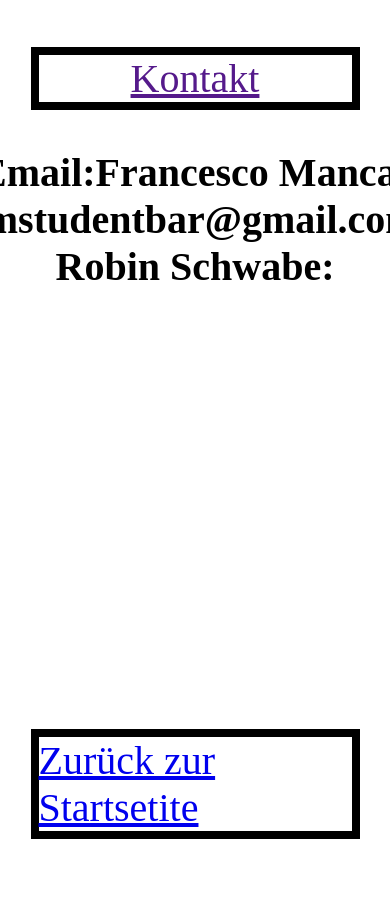
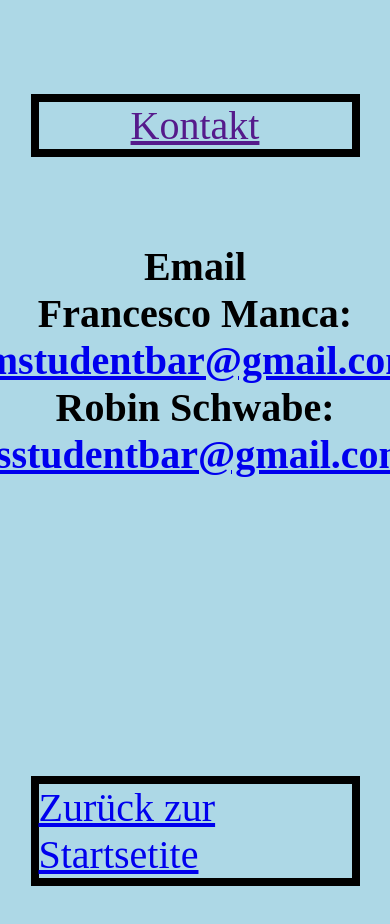
Before and after one commit to Studentbar/Studentbar.github.io, a plain HTML site: page kontakt/index.html in a window 390 px wide. Shown: the top 924 px of the page. Before the commit the page ends 862 px from the top, so only its background shows below. Drawn offline with Linux system fonts and the light colour scheme.

Commit message:
made a mobile version and quality changes

```diff
--- /dev/null
+++ b/Jugendforscht/mobile.css
@@ -0,0 +1,34 @@
+body{
+    background-color: lightblue;
+}
+#header{
+    text-align: center;
+}
+.grid{
+    display: grid;
+    grid-template-columns: 1fr;
+    grid-template-rows: repeat(6, 1fr);
+}
+.grid > a{
+    width: 70%;
+    display: grid;
+    place-items: center;
+    margin: auto;
+    justify-self: center;
+    align-self: center;
+}
+a{
+    border: solid 0.2em black;
+}
+.grid2{
+    display: grid;
+    grid-template-columns: repeat(2, 1fr);
+    grid-template-rows: 1fr;
+}
+.grid2 > img{
+    margin: auto;
+}
+p{
+    margin: auto;
+    text-align: center;
+}
--- a/Jugendforscht/style.css
+++ b/Jugendforscht/style.css
@@ -1,3 +1,6 @@
+body{
+    background-color: lightblue;
+}
 .grid{
     display: grid;
     grid-template-columns: 1fr;
--- /dev/null
+++ b/about-us/mobile.css
@@ -0,0 +1,40 @@
+body{
+    background-color: lightblue;
+}
+#header{
+    text-align: center;
+}
+.grid{
+    display: grid;
+    grid-template-columns: 1fr;
+    grid-template-rows: repeat(6, 1fr);
+}
+.grid > a{
+    width: 70%;
+    display: grid;
+    place-items: center;
+    margin: auto;
+    justify-self: center;
+    align-self: center;
+}
+a{
+    border: solid 0.2em black;
+}
+.grid2{
+    display: grid;
+    grid-template-columns: repeat(2, 1fr);
+    grid-template-rows: 1fr;
+}
+.grid2 > img{
+    margin: auto;
+}
+p{
+    margin: auto;
+    text-align: center;
+}
+#redirect{
+    font-size: 20px;
+    border: none;
+
+
+}
--- a/about-us/style.css
+++ b/about-us/style.css
@@ -1,3 +1,6 @@
+body{
+    background-color: lightblue;
+}
 .grid{
     display: grid;
     grid-template-columns: 1fr;
--- a/kontakt/index.html
+++ b/kontakt/index.html
@@ -5,7 +5,16 @@
     <meta http-equiv="X-UA-Compatible" content="IE=edge" />
     <meta name="viewport" content="width=device-width, initial-scale=1.0" />
     <title>Document</title>
-    <link rel="stylesheet" href="./style.css" />
+    <link
+      rel="stylesheet"
+      media="screen and (min-device-width: 601px)"
+      href="./style.css"
+    />
+    <link
+      rel="stylesheet"
+      media="screen and (max-device-width: 600px)"
+      href="./mobile.css"
+    />
   </head>
 
   <body>
@@ -13,11 +22,19 @@
       <a id="href" href="">Kontakt</a>
       <p>
         <b
-          >Email:Francesco Manca: fmstudentbar@gmail.com Robin Schwabe:
-
-          </b
-        >
+          >Email
+          <br />
+          Francesco Manca:
+          <br />
+          <a href="mailto:fmstudentbar@gmail.com">fmstudentbar@gmail.com</a>
+          <br />
+          Robin Schwabe:
+          <br />
+          <a href="mailto:rsstudentbar@gmail.com">rsstudentbar@gmail.com</a>
+        </b>
       </p>
+      <br />
+      <br />
       <a id="back" href="./../">Zurück zur Startsetite</a>
     </div>
   </body>
--- /dev/null
+++ b/kontakt/mobile.css
@@ -0,0 +1,47 @@
+body{
+    background-color: lightblue;
+}
+#header{
+    text-align: center;
+}
+.grid{
+    display: grid;
+    grid-template-columns: 1fr;
+    grid-template-rows: repeat(6, 1fr);
+}
+.grid > a{
+    width: 70%;
+    display: grid;
+    place-items: center;
+    margin: auto;
+    justify-self: center;
+    align-self: center;
+}
+.grid2{
+    display: grid;
+    grid-template-columns: repeat(2, 1fr);
+    grid-template-rows: 1fr;
+}
+.grid2 > img{
+    margin: auto;
+}
+p{
+    margin: auto;
+    text-align: center;
+}
+#redirect{
+    font-size: 20px;
+    border: none;
+
+
+}
+#href{
+    font-size: 20px;
+    border: solid 0.2em black;
+}
+#back{
+    grid-column: 1;
+    grid-row: 4 !important;
+    border: solid 0.2em black;
+    font-size: 20px;
+}
--- a/kontakt/style.css
+++ b/kontakt/style.css
@@ -1,3 +1,6 @@
+body{
+    background-color: lightblue;
+}
 .grid{
     display: grid;
     grid-template-columns: 1fr;
@@ -27,10 +30,33 @@
 }
 #back{
     grid-column: 1;
-    grid-row: 6 !important;
+    grid-row: 4 !important;
     border: solid 0.2em black;
     font-size: 40px;
+}
+a{
+    transition-duration: 0.7s;
 }
 a:hover{
     background-color: green;
 }
+button {
+    padding: 2px 4px;
+    text-align: center;
+    text-decoration: none;
+    display: inline-block;
+    font-size: 16px;
+    margin: 4px 2px;
+    transition-duration: 0.4s;
+    cursor: pointer;
+    background-color: lightblue;
+    color: black;
+    border: 2px solid #4caf50 !important;
+    align-items: center;
+    margin: 20px;
+}
+
+button:hover {
+    background-color: #4caf50;
+    color: rgb(12, 11, 11);
+}
--- /dev/null
+++ b/mobile.css
@@ -0,0 +1,43 @@
+body{
+    background-color: lightblue;
+}
+#header{
+    text-align: center;
+}
+.grid{
+    display: grid;
+    grid-template-columns: 1fr;
+    grid-template-rows: repeat(6, 1fr);
+}
+.grid > a{
+    width: 70%;
+    display: grid;
+    place-items: center;
+    margin: auto;
+    justify-self: center;
+    align-self: center;
+}
+img{
+    width: 60% !important;
+    border: solid 0.2em black;
+}
+a{
+    border: solid 0.2em black;
+}
+#a{
+    grid-row: 1;
+}
+#b{
+    grid-row: 3;
+}
+#c{
+    grid-row: 5;
+}
+.grid2{
+    display: grid;
+    grid-template-columns: repeat(2, 1fr);
+    grid-template-rows: 1fr;
+}
+.grid2 > img{
+    margin: auto;
+}
--- a/style.css
+++ b/style.css
@@ -1,5 +1,5 @@
 body{
-    background-color: white;
+    background-color: lightblue;
 }
 #header{
     text-align: center;
@@ -30,3 +30,19 @@ a:hover{
     background-color: green;
 
 }
+.grid2{
+    display: grid;
+    grid-template-columns: repeat(2, 1fr);
+    grid-template-rows: 1fr;
+}
+.grid2 > a,
+.grid2 > img,
+.grid2 > a > img {
+    width: 60%;
+    display: grid;
+    place-items: center;
+    margin: auto;
+    justify-self: center;
+    align-self: center;
+    border: solid 0.2em black;
+}
```
Also changed, not shown: Jugendforscht/index.html (+11 -2 lines), about-us/index.html (+12 -3 lines), index.html (+32 -12 lines).
